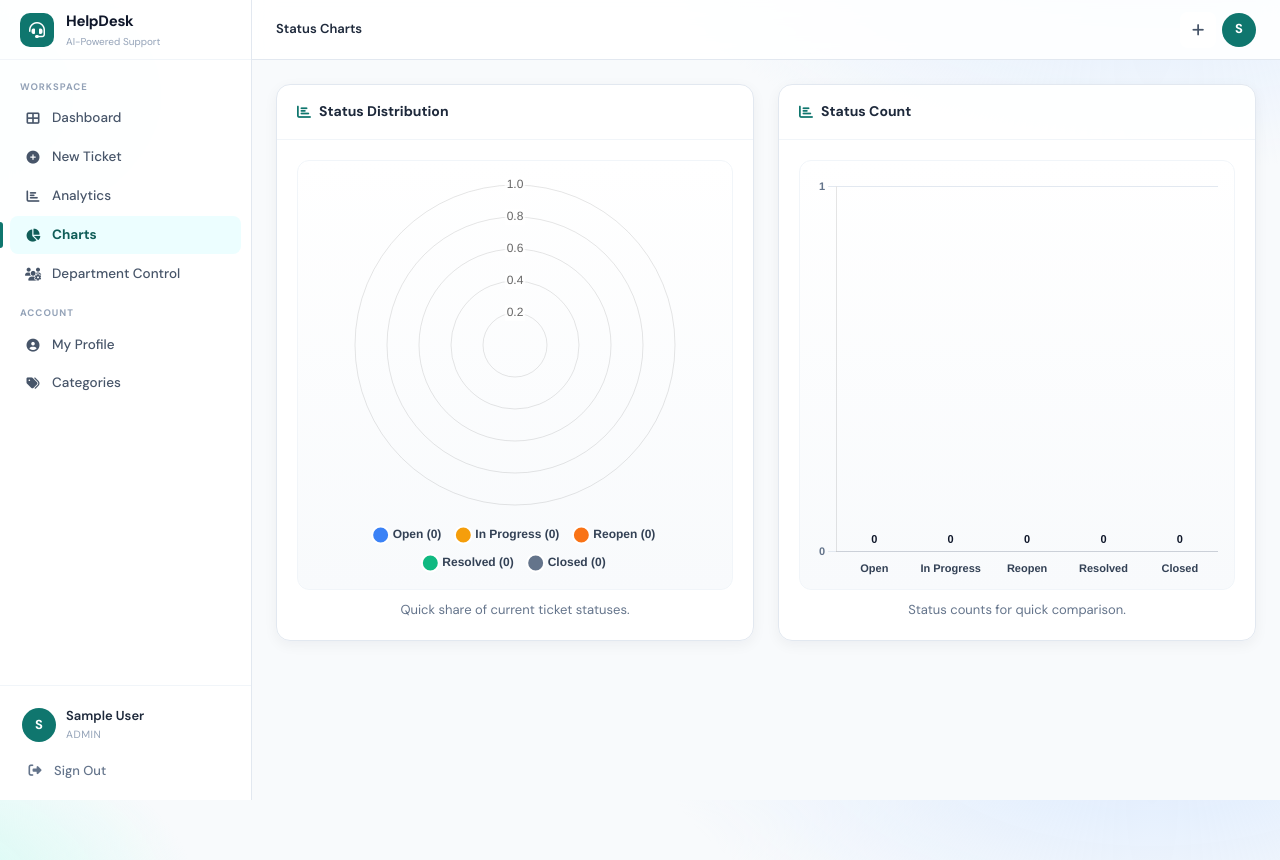
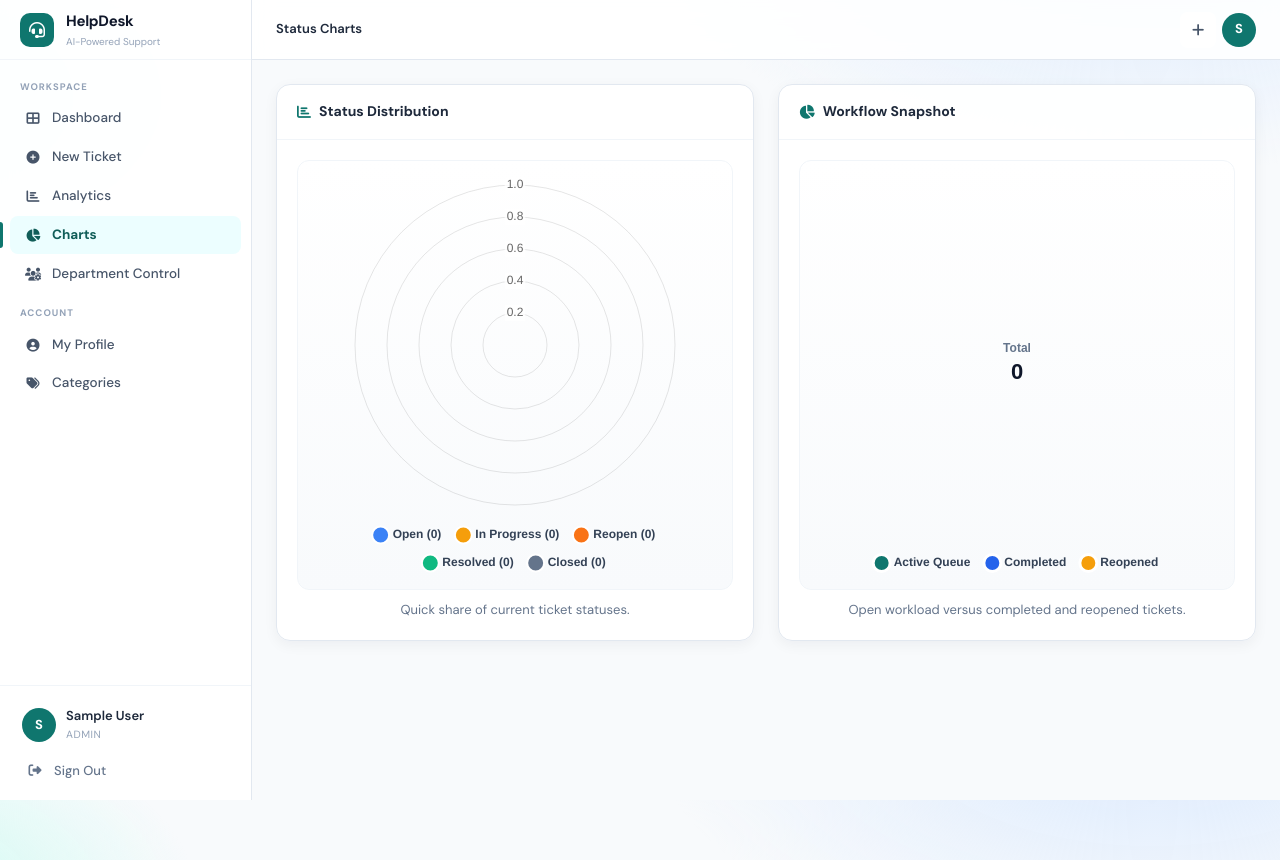
Before and after one commit to urmitGajjarTrilokn/django-helpdesk-ticket-system, a Django app: page /pie-chart/ in a window 1280 px wide. Run offline with Django 4.2, Linux system fonts and the light colour scheme; the visitor is signed in with stand-in values (Sample User, id 1); data that the repository does not hold is empty.

Commit message:
chart changes

```diff
--- a/myapp/templates/ticket_status_pie.html
+++ b/myapp/templates/ticket_status_pie.html
@@ -55,15 +55,15 @@
   <div class="col-12 col-xl-6">
     <div class="hd-card">
       <div class="hd-card-header">
-        <div class="hd-card-title"><i class="fas fa-chart-bar" style="color:var(--brand);"></i> Status Count</div>
+        <div class="hd-card-title"><i class="fas fa-chart-pie" style="color:var(--brand);"></i> Workflow Snapshot</div>
       </div>
       <div class="hd-card-body text-center">
         <div class="chart-shell">
           <div class="chart-canvas-wrap">
-            <canvas id="statusCountChart"></canvas>
+            <canvas id="workflowSnapshotChart"></canvas>
           </div>
         </div>
-        <div class="chart-caption">Status counts for quick comparison.</div>
+        <div class="chart-caption">Open workload versus completed and reopened tickets.</div>
       </div>
     </div>
   </div>
@@ -131,66 +131,94 @@ if (distributionCtx) {
   });
 }
 
-const countCtx = document.getElementById('statusCountChart');
-if (countCtx) {
-  const gradient = countCtx.getContext('2d').createLinearGradient(0, 0, 0, 300);
-  gradient.addColorStop(0, 'rgba(79,70,229,0.90)');
-  gradient.addColorStop(1, 'rgba(79,70,229,0.20)');
+const workflowCtx = document.getElementById('workflowSnapshotChart');
+if (workflowCtx) {
+  const workflowBuckets = {
+    active: 0,
+    completed: 0,
+    reopened: 0,
+  };
 
-  new Chart(countCtx, {
-    type: 'bar',
+  statusLabels.forEach((label, index) => {
+    const normalizedLabel = String(label || '').toLowerCase();
+    const count = statusCounts[index] || 0;
+
+    if (normalizedLabel === 'closed' || normalizedLabel === 'resolved') {
+      workflowBuckets.completed += count;
+    } else if (normalizedLabel === 'reopen') {
+      workflowBuckets.reopened += count;
+    } else {
+      workflowBuckets.active += count;
+    }
+  });
+
+  const workflowLabels = ['Active Queue', 'Completed', 'Reopened'];
+  const workflowData = [
+    workflowBuckets.active,
+    workflowBuckets.completed,
+    workflowBuckets.reopened,
+  ];
+  const workflowColors = ['#0F766E', '#2563EB', '#F59E0B'];
+
+  new Chart(workflowCtx, {
+    type: 'doughnut',
     data: {
-      labels: statusLabels,
+      labels: workflowLabels,
       datasets: [{
-        label: 'Tickets',
-        data: statusCounts,
-        backgroundColor: statusColors.map((color, index) => index === 0 ? gradient : color),
-        borderColor: statusColors,
-        borderWidth: 1.2,
-        borderRadius: 12,
-        borderSkipped: false,
-        maxBarThickness: 52,
+        label: 'Workflow',
+        data: workflowData,
+        backgroundColor: workflowColors,
+        borderColor: '#FFFFFF',
+        borderWidth: 3,
+        hoverOffset: 10,
       }]
     },
     options: {
       responsive: true,
       maintainAspectRatio: false,
+      cutout: '62%',
       plugins: {
-        legend: { display: false },
+        legend: {
+          position: 'bottom',
+          labels: {
+            color: '#334155',
+            font: { size: 12, weight: 700 },
+            padding: 16,
+            usePointStyle: true,
+            pointStyle: 'circle',
+          }
+        },
         tooltip: {
           ...defaultTooltip,
-          displayColors: false,
           callbacks: {
-            label: (context) => `${context.raw || 0} tickets`
+            label: (context) => {
+              const value = context.raw || 0;
+              const percent = statusTotal ? ((value / statusTotal) * 100).toFixed(1) : '0.0';
+              return `${value} tickets (${percent}%)`;
+            }
           }
-        }
-      },
-      scales: {
-        x: {
-          grid: { display: false },
-          ticks: { color: '#334155', font: { size: 11, weight: 700 } }
-        },
-        y: {
-          beginAtZero: true,
-          grid: { color: '#E2E8F0' },
-          ticks: { color: '#64748B', font: { size: 11, weight: 600 }, stepSize: 1 }
         }
       }
     },
     plugins: [{
-      id: 'countLabels',
+      id: 'workflowCenterLabel',
       afterDatasetsDraw(chart) {
         const {ctx} = chart;
         const meta = chart.getDatasetMeta(0);
+        if (!meta.data.length) {
+          return;
+        }
+        const centerX = meta.data[0].x;
+        const centerY = meta.data[0].y;
         ctx.save();
+        ctx.textAlign = 'center';
+        ctx.textBaseline = 'middle';
+        ctx.fillStyle = '#64748B';
+        ctx.font = '600 12px sans-serif';
+        ctx.fillText('Total', centerX, centerY - 10);
         ctx.fillStyle = '#0F172A';
-        ctx.font = '700 11px sans-serif';
-        meta.data.forEach((bar, index) => {
-          const value = statusCounts[index] || 0;
-          ctx.textAlign = 'center';
-          ctx.textBaseline = 'bottom';
-          ctx.fillText(String(value), bar.x, bar.y - 6);
-        });
+        ctx.font = '700 22px sans-serif';
+        ctx.fillText(String(statusTotal || 0), centerX, centerY + 14);
         ctx.restore();
       }
     }]
```
